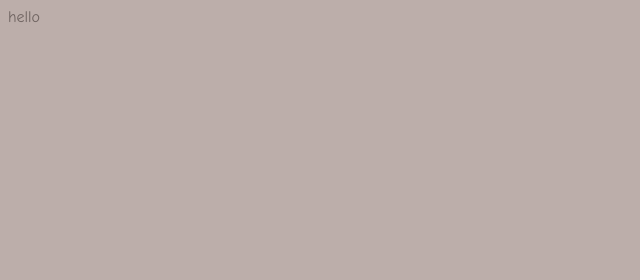
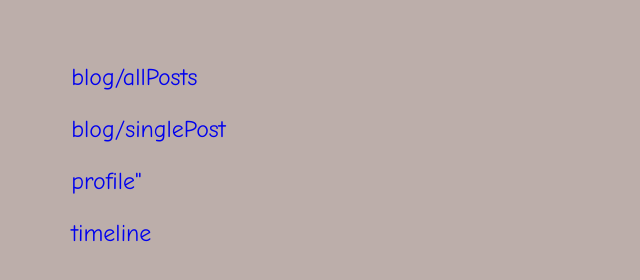
Before and after one commit to mowhebat/web95-92106107-phase1, a plain HTML site: page index.html in a window 1280 px wide. Shown: the whole page, without its empty margins (0-640 px from the left). Drawn offline with Linux system fonts and the light colour scheme.

Commit message:
add index

```diff
--- a/index.html
+++ b/index.html
@@ -1,13 +1,17 @@
 <!DOCTYPE html>
-<html lang="en">
+<html>
 <head>
-    <meta charset="UTF-8">
-    <title>Title</title>
+    <title>mowhebat's blog</title>
     <link rel="stylesheet" type="text/css" href="index.css">
 </head>
 <body>
 
-<div>hello</div>
+    <div>
+        <dl><a href="blog/allPosts/allPosts.html">blog/allPosts</a></dl>
+        <dl><a href="blog/singlePost/singlePost.html">blog/singlePost</a></dl>
+        <dl><a href="profile/profile.html">profile"</a></dl>
+        <dl><a href="timeline/timeline.html">timeline</a></dl>
+    </div>
 
 </body>
 </html>
--- a/index.scss
+++ b/index.scss
@@ -1,8 +1,17 @@
 $font-stack:    "Comic Sans MS", cursive, sans-serif;
 
 body {
-  font: 100% $font-stack;
+  font: 150% $font-stack;
   background-color: #bcaeaa;
   color: #6e6360;
 
+  div {
+    margin: 5%;
+
+    a{
+      display: inline-block;
+      text-decoration: none;
+    }
+  }
+
 }
```
Also changed, not shown: profile/profile.html (+1 -1 lines), index.css, 1 other file.
